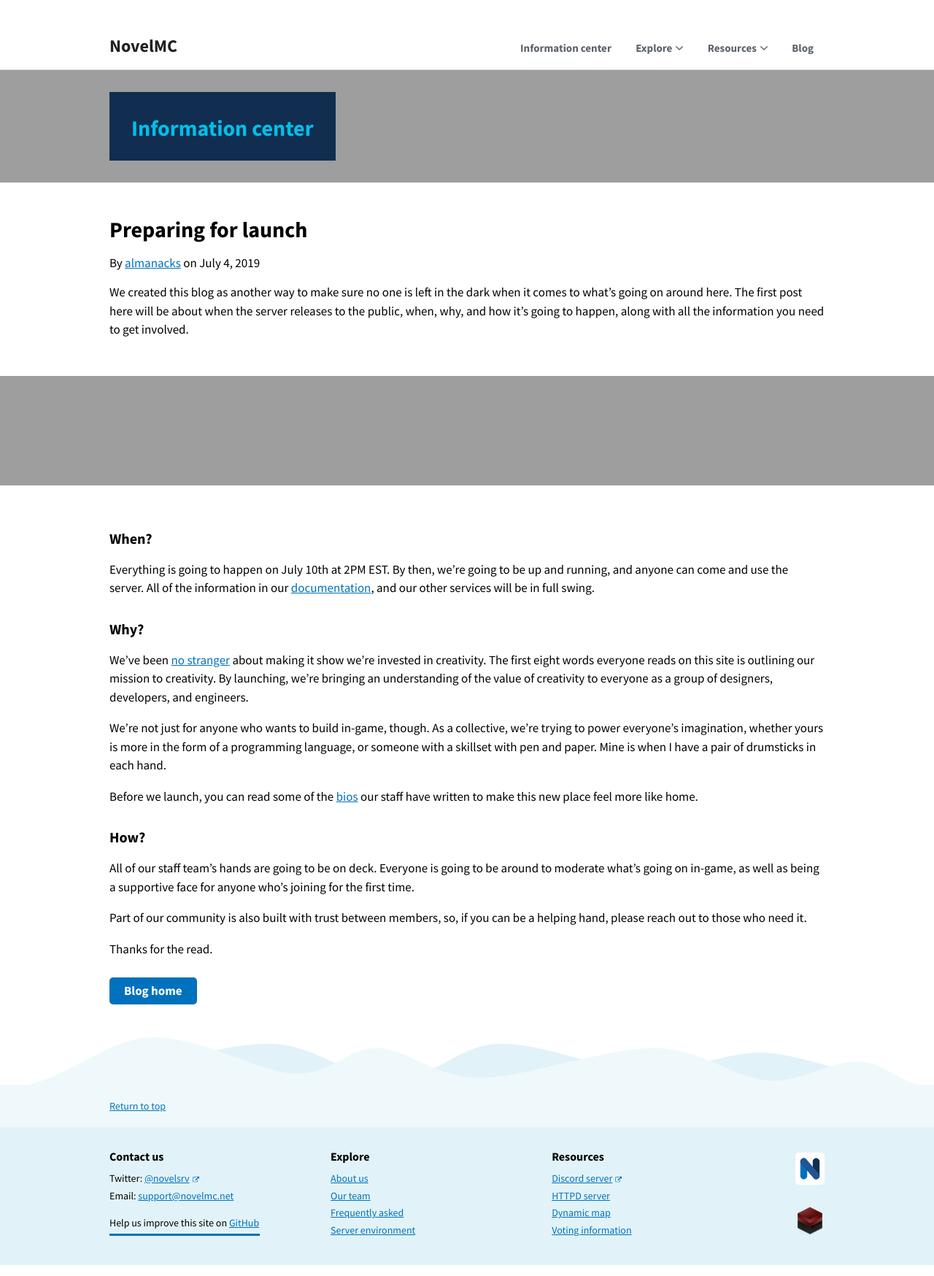
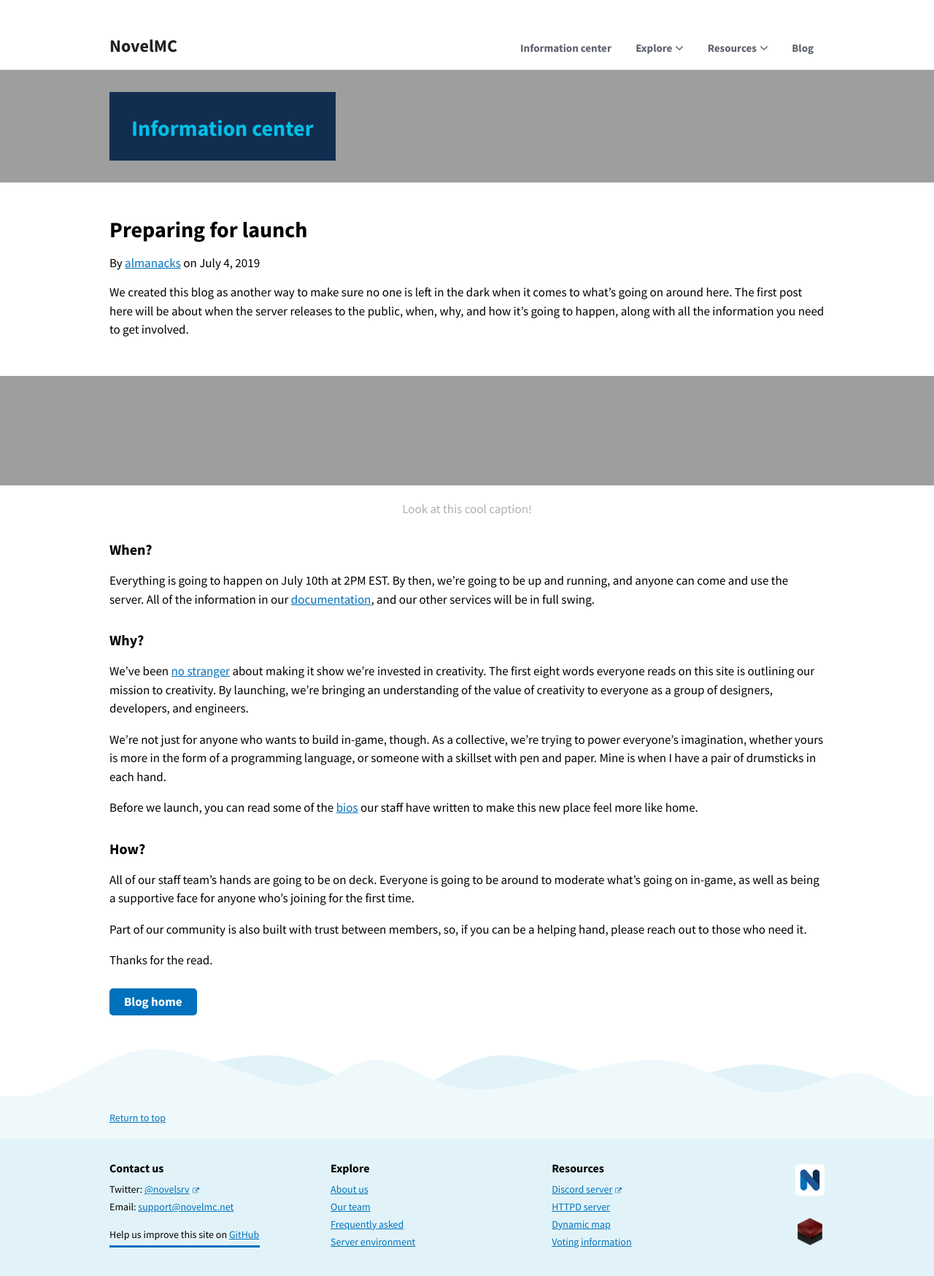
Before and after one commit to serrif/website, a Jekyll site: the page built from _posts/2019-07-04-preparing-for-launch.md, in a window 1280 px wide. Shown: the whole page at 73% size. Built offline with Jekyll 4.4.1, drawn with Linux system fonts in a browser that asks for light colours.

Commit message:
blog captions

```diff
--- a/_posts/2019-07-04-preparing-for-launch.md
+++ b/_posts/2019-07-04-preparing-for-launch.md
@@ -10,6 +10,8 @@ We created this blog as another way to make sure no one is left in the dark when
 
 <section class="usa-hero" style="background-image: url('https://novelmc.net/assets/img/hero/h9qmclx8Hg.png'); margin-top: 5rem; margin-bottom: 6rem; position: relative; width: 100vw; left: calc(-50vw + 50%); height: 15rem;">
 </section>
+
+<p class="blog-caption">Look at this cool caption!</p>
 
 ### When?
 Everything is going to happen on July 10th at 2PM EST. By then, we're going to be up and running, and anyone can come and use the server. All of the information in our [documentation](https://novelmc.net/docs/), and our other services will be in full swing.
--- a/_sass/uswds/elements/_typography.scss
+++ b/_sass/uswds/elements/_typography.scss
@@ -211,6 +211,12 @@ dfn {
   margin-top: 0;
 }
 
+.blog-caption {
+  text-align: center;
+  margin-top: -4rem;
+  color: $color-gray-light;
+}
+
 // Removes top margin from first child and bottom margin from last child on
 // elements when they are within those layout elements.
 .usa-section,
```
Also changed, not shown: main/about.md (+1 -1 lines), main/docs/introduction.md (+0 -4 lines).
